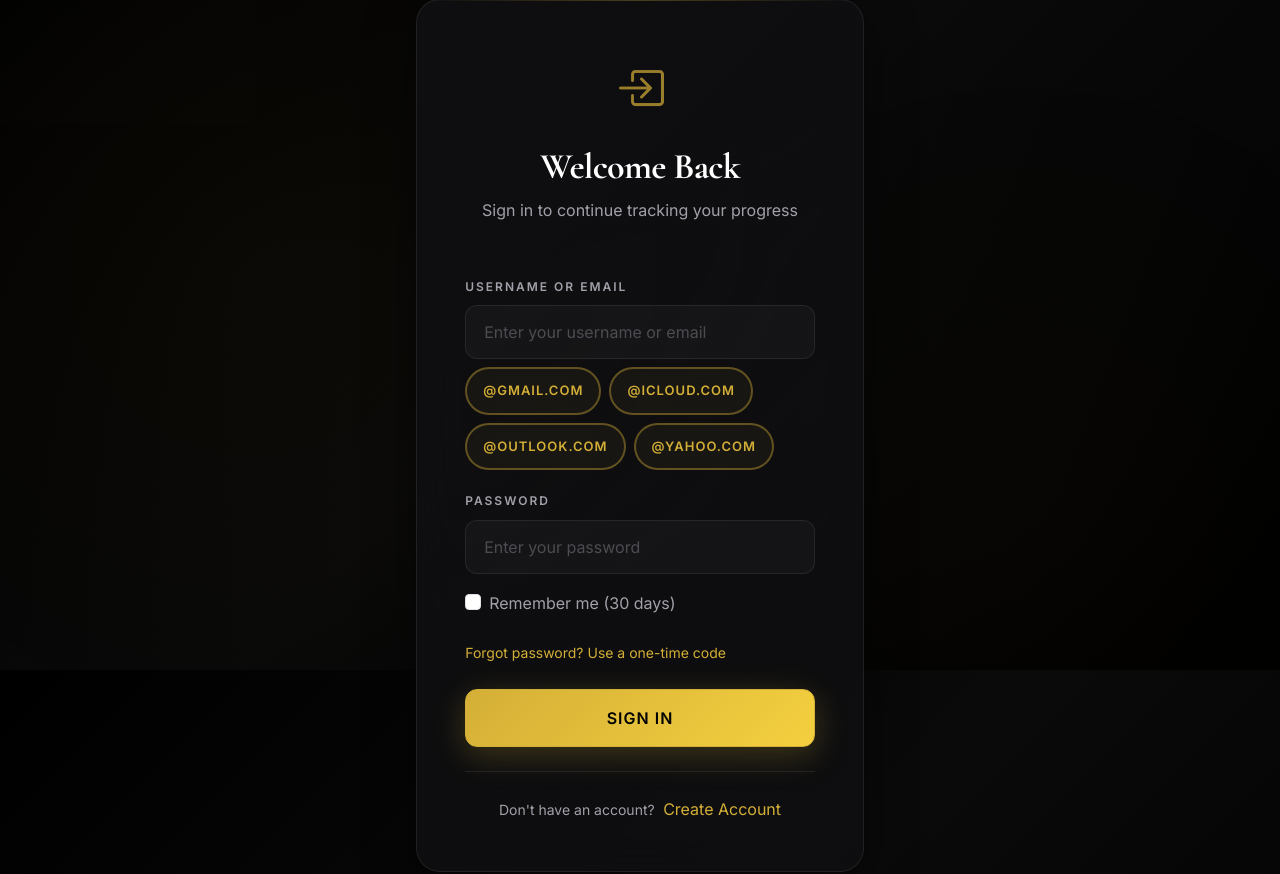
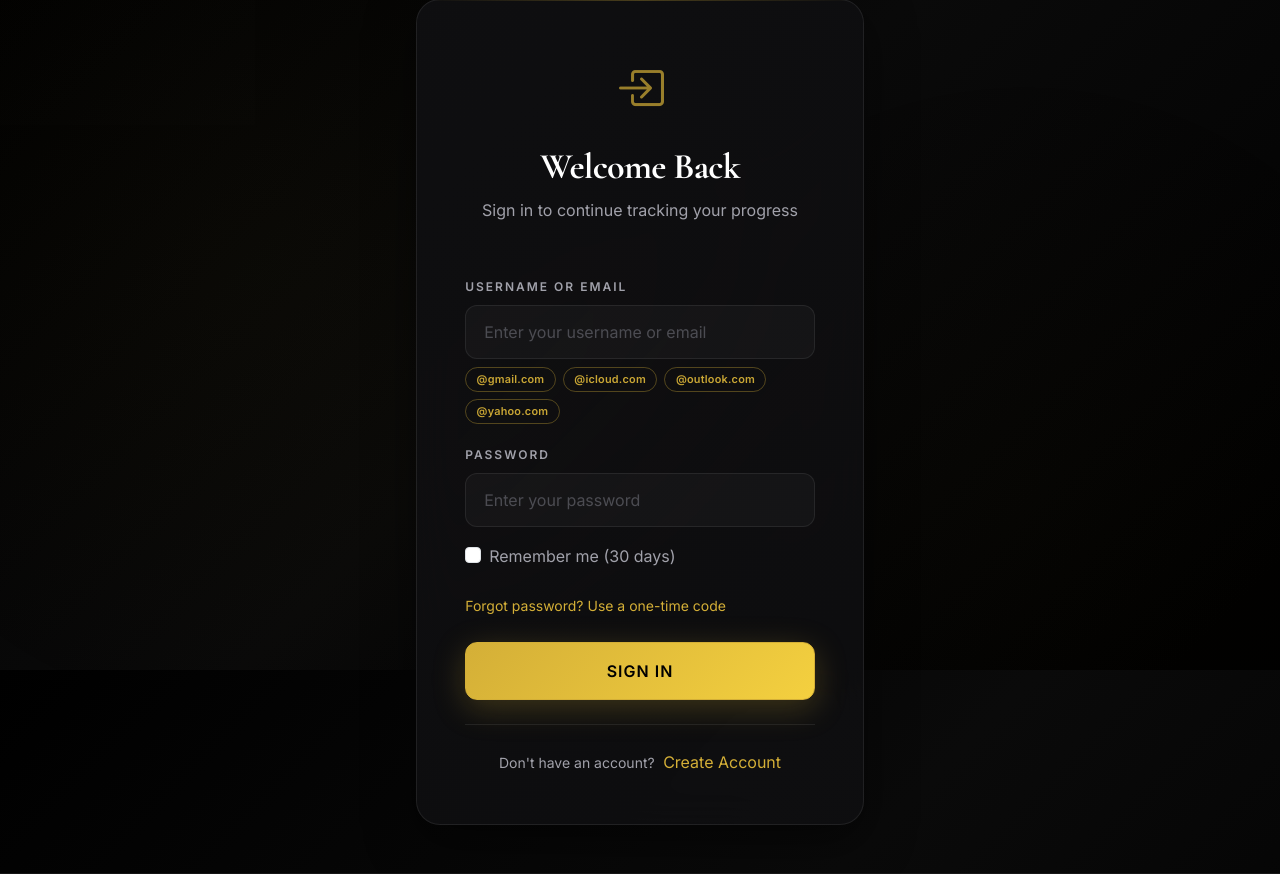
Before and after one commit to Harsh-0024/workout_logger_, a Flask app: page /login in a window 1280 px wide. Shown: the part 130-1004 px from the top of the page. Run offline with Flask 3, Linux system fonts and the light colour scheme; parts of the project's set-up code (start-up, migrations or seed data) failed here and were passed over.

Commit message:
Add database readiness check and refine email domain input UI

```diff
--- a/templates/login.html
+++ b/templates/login.html
@@ -27,11 +27,11 @@
                         class="form-control"
                         placeholder="Enter your username or email"
                     >
-                    <div class="d-flex flex-wrap gap-2 mt-2">
-                        <button type="button" class="btn btn-gold-outline btn-sm rounded-pill px-3" data-email-domain="gmail.com">@gmail.com</button>
-                        <button type="button" class="btn btn-gold-outline btn-sm rounded-pill px-3" data-email-domain="icloud.com">@icloud.com</button>
-                        <button type="button" class="btn btn-gold-outline btn-sm rounded-pill px-3" data-email-domain="outlook.com">@outlook.com</button>
-                        <button type="button" class="btn btn-gold-outline btn-sm rounded-pill px-3" data-email-domain="yahoo.com">@yahoo.com</button>
+                    <div class="email-domain-grid mt-2">
+                        <button type="button" class="email-domain-chip" data-email-domain="gmail.com">@gmail.com</button>
+                        <button type="button" class="email-domain-chip" data-email-domain="icloud.com">@icloud.com</button>
+                        <button type="button" class="email-domain-chip" data-email-domain="outlook.com">@outlook.com</button>
+                        <button type="button" class="email-domain-chip" data-email-domain="yahoo.com">@yahoo.com</button>
                     </div>
                 </div>
 
@@ -95,6 +95,38 @@
 
 <script>
     (function() {
+        const style = document.createElement('style');
+        style.textContent = `
+            .email-domain-grid {
+                display: flex;
+                flex-wrap: wrap;
+                gap: 0.45rem;
+                align-items: center;
+            }
+            .email-domain-chip {
+                border: 1px solid rgba(212, 175, 55, 0.35);
+                background: transparent;
+                color: rgba(212, 175, 55, 0.95);
+                font-size: 0.68rem;
+                font-weight: 600;
+                letter-spacing: 0.02em;
+                text-transform: none;
+                padding: 0.3rem 0.65rem;
+                border-radius: 999px;
+                line-height: 1.2;
+                white-space: nowrap;
+                transition: background 0.2s ease, border-color 0.2s ease, transform 0.2s ease;
+            }
+            .email-domain-chip:hover {
+                background: rgba(212, 175, 55, 0.12);
+                border-color: rgba(212, 175, 55, 0.65);
+                transform: translateY(-1px);
+            }
+        `;
+        document.head.appendChild(style);
+    })();
+
+    (function() {
         const link = document.getElementById('otpLoginLink');
         const input = document.getElementById('username_or_email');
         const form = document.getElementById('otpLoginForm');
```
Also changed, not shown: wait_for_db.py (added, +37 -0 lines), 1 other file.
